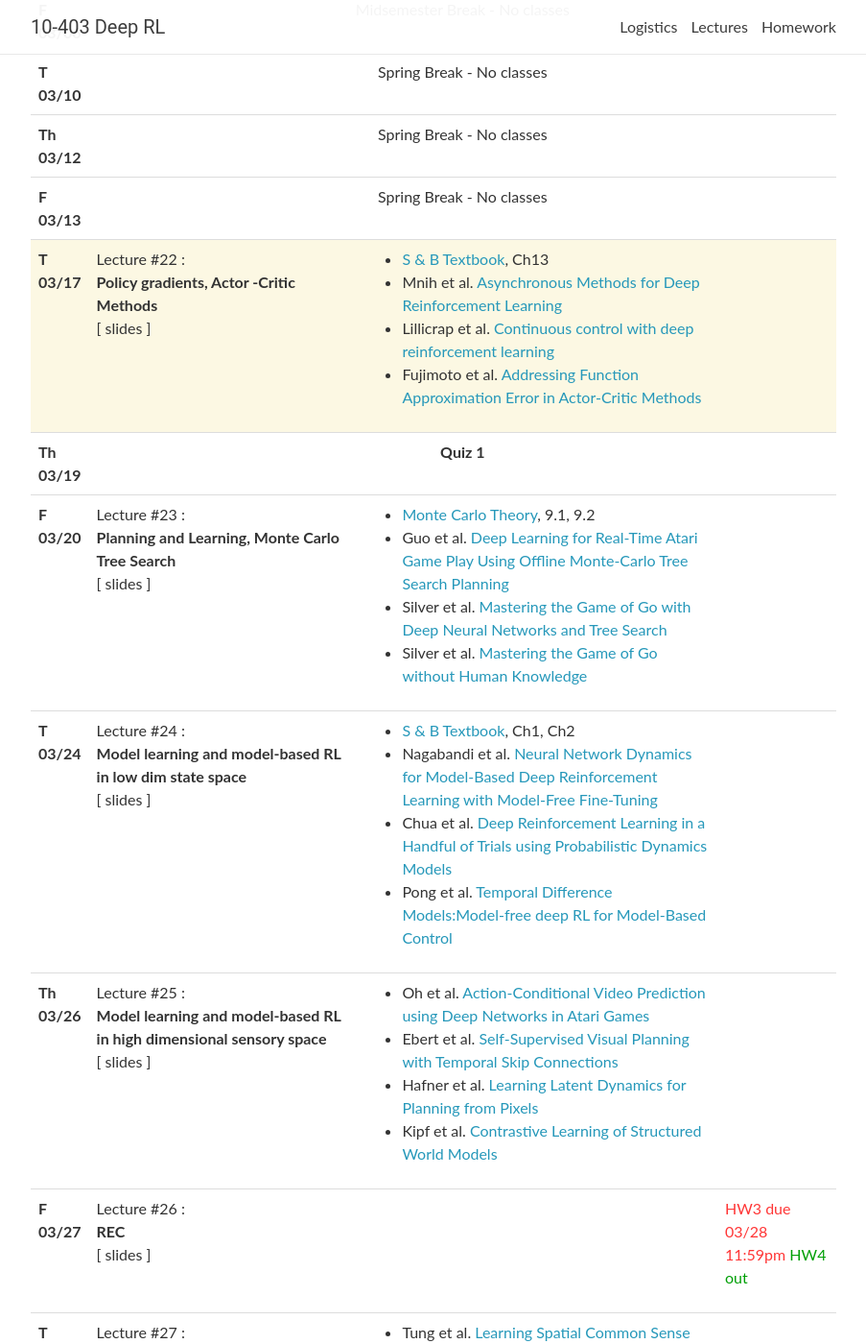
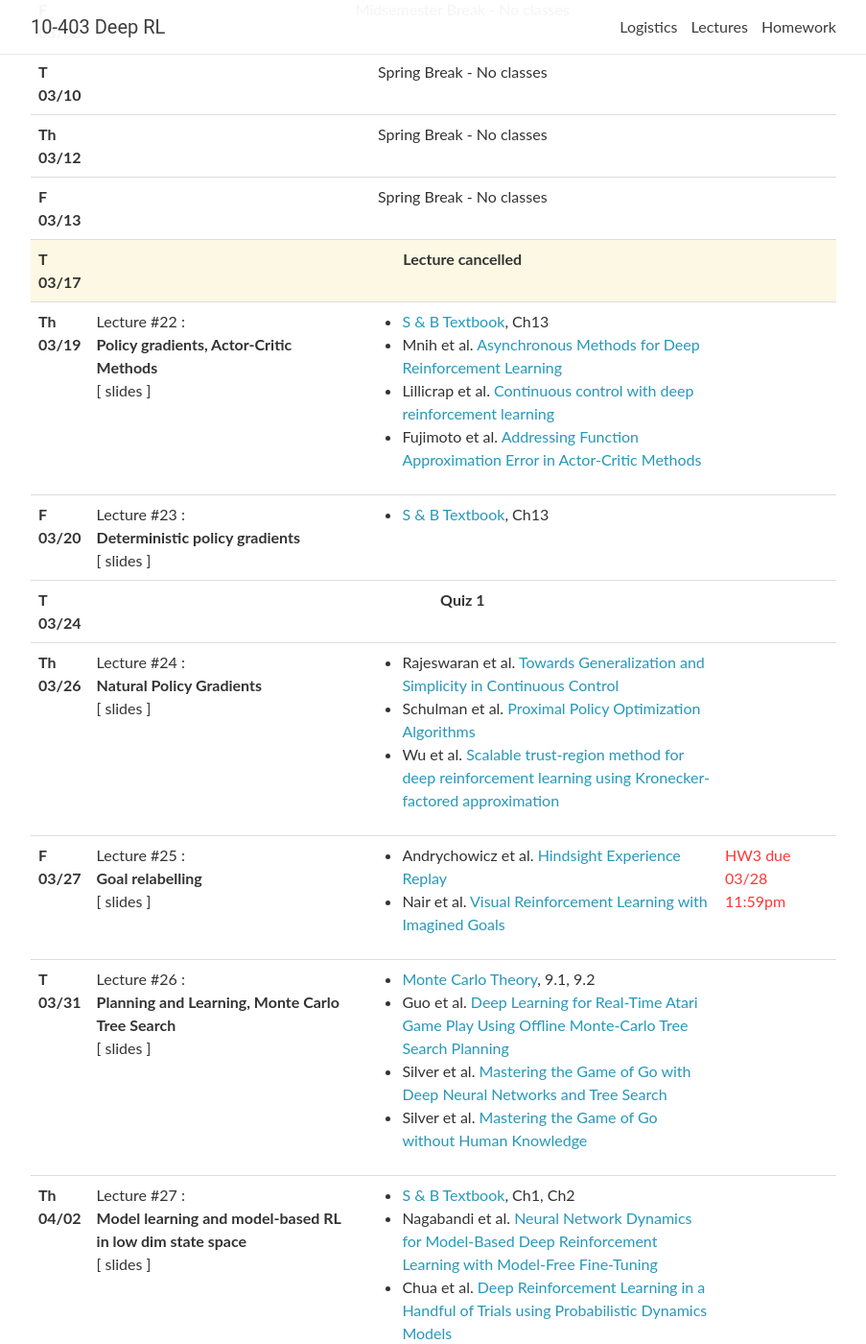
Before and after one commit to cmudeeprl/Spring202010403website, a Jekyll site: the page built from _pages/lectures.md, in a window 1280 px wide and 1400 px high, scrolled down 3295 px. Shown: the whole window at 96% size, without its empty margins (188-1091 px from the left). Built offline with Jekyll 4.4.1, drawn with Linux system fonts in a browser that asks for light colours; nearby versions of some CDN libraries; comment, search, counter and statistics services are not loaded; some of the changed text lies outside the part shown.

Commit message:
updated lectures post spring break

```diff
--- a/_data/lectures.yml
+++ b/_data/lectures.yml
@@ -295,18 +295,7 @@
 
 # ----------------------------- CONDUCTED --------------------------------------------------
 
-# - date: T 03/03
-#   lecturer:
-#   title: >
-#     <strong>Natural Policy Gradients, Proximal Policy Optimization</strong>
-#   # slides: https://cmudeeprl.github.io/Spring202010403website/assets/lectures/lecture_14.pdf
-#   # video: https://scs.hosted.panopto.com/Panopto/Pages/Viewer.aspx?id=47c40d4c-113b-4151-a407-aae60106ef6c
-#   notes:
-#   readings:
-#     - Rajeswaran et al. <a href="https://arxiv.org/pdf/1703.02660.pdf" target="_blank">Towards Generalization and Simplicity in Continuous Control</a>
-#     - Schulman et al. <a href="https://arxiv.org/abs/1707.06347" target="_blank">Proximal Policy Optimization Algorithms</a>
-#     - Wu et al. <a href="https://papers.nips.cc/paper/7112-scalable-trust-region-method-for-deep-reinforcement-learning-using-kronecker-factored-approximation.pdf" target="_blank">Scalable trust-region method for deep reinforcement learning using Kronecker-factored approximation</a>
-#   logistics:
+
 
 # - date: Th 03/05
 #   lecturer:
@@ -345,10 +334,18 @@
     Spring Break - No classes
   logistics:
 
+
 - date: T 03/17
   lecturer:
   title: >
-    <strong>Policy gradients, Actor -Critic Methods</strong>
+    <strong>Lecture cancelled</strong>
+  logistics:
+
+
+- date: Th 03/19
+  lecturer:
+  title: >
+    <strong>Policy gradients, Actor-Critic Methods</strong>
   # slides: https://cmudeeprl.github.io/Spring202010403website/assets/lectures/lecture11.pdf
   # video: https://scs.hosted.panopto.com/Panopto/Pages/Viewer.aspx?id=131de8e3-a760-4ff1-9802-aad80108eaa7
   notes:
@@ -360,39 +357,59 @@
   logistics:
 
 
-# - date: Th 03/19
-#   lecturer:
-#   title: >
-#     <strong>Deep Deterministic policy gradients and Goal Relabelling</strong>
-#   # slides: https://cmudeeprl.github.io/Spring202010403website/assets/lectures/lecture_12_1.pdf
-#   # slides2: https://cmudeeprl.github.io/Spring202010403website/assets/lectures/lecture_12_2.pdf
-#   # video: https://scs.hosted.panopto.com/Panopto/Pages/Viewer.aspx?id=4e7cbf9d-6e81-4e7b-9093-aad80108fb94
-#   notes:
-#   readings:
-#     - <a href="http://incompleteideas.net/book/RLbook2018.pdf" target="_blank">S & B Textbook</a>, Ch13
-#     - Andrychowicz et al. <a href="https://arxiv.org/abs/1707.01495" target="_blank">Hindsight Experience Replay</a>
-#     - Nair et al. <a href="https://arxiv.org/abs/1807.04742" target="_blank">Visual Reinforcement Learning with Imagined Goals</a>
-#   logistics:
-#     <span class="deadline"> Quiz 1 </span>
-
-
-- date: Th 03/19
+- date: F 03/20
   lecturer:
   title: >
-    <strong>Quiz 1</strong>
+    <strong>Deterministic policy gradients</strong>
   # slides: https://cmudeeprl.github.io/Spring202010403website/assets/lectures/lecture_12_1.pdf
   # slides2: https://cmudeeprl.github.io/Spring202010403website/assets/lectures/lecture_12_2.pdf
   # video: https://scs.hosted.panopto.com/Panopto/Pages/Viewer.aspx?id=4e7cbf9d-6e81-4e7b-9093-aad80108fb94
   notes:
   readings:
-    # - <a href="http://incompleteideas.net/book/RLbook2018.pdf" target="_blank">S & B Textbook</a>, Ch13
+    - <a href="http://incompleteideas.net/book/RLbook2018.pdf" target="_blank">S & B Textbook</a>, Ch13
     # - Andrychowicz et al. <a href="https://arxiv.org/abs/1707.01495" target="_blank">Hindsight Experience Replay</a>
     # - Nair et al. <a href="https://arxiv.org/abs/1807.04742" target="_blank">Visual Reinforcement Learning with Imagined Goals</a>
   logistics:
-    # <span class="deadline"> Quiz 1 </span>
 
 
-- date: F 03/20
+
+- date: T 03/24
+  lecturer:
+  title: >
+    <strong>Quiz 1</strong>
+  logistics:
+
+
+- date: Th 03/26
+  lecturer:
+  title: >
+    <strong>Natural Policy Gradients</strong>
+  # slides: https://cmudeeprl.github.io/Spring202010403website/assets/lectures/lecture_14.pdf
+  # video: https://scs.hosted.panopto.com/Panopto/Pages/Viewer.aspx?id=47c40d4c-113b-4151-a407-aae60106ef6c
+  notes:
+  readings:
+    - Rajeswaran et al. <a href="https://arxiv.org/pdf/1703.02660.pdf" target="_blank">Towards Generalization and Simplicity in Continuous Control</a>
+    - Schulman et al. <a href="https://arxiv.org/abs/1707.06347" target="_blank">Proximal Policy Optimization Algorithms</a>
+    - Wu et al. <a href="https://papers.nips.cc/paper/7112-scalable-trust-region-method-for-deep-reinforcement-learning-using-kronecker-factored-approximation.pdf" target="_blank">Scalable trust-region method for deep reinforcement learning using Kronecker-factored approximation</a>
+  logistics:
+
+
+
+- date: F 03/27
+  lecturer:
+  title: >
+    <strong>Goal relabelling</strong>
+  # slides: https://cmudeeprl.github.io/Spring202010403website/assets/lectures/lecture_13_1.pdf
+  # slides2: https://cmudeeprl.github.io/Spring202010403website/assets/lectures/lecture_13_2.pdf
+  # video: https://scs.hosted.panopto.com/Panopto/Pages/Viewer.aspx?id=8c186a7b-4ddd-4e44-83a8-aad801090aa3
+  notes:
+  readings:
+    - Andrychowicz et al. <a href="https://arxiv.org/abs/1707.01495" target="_blank">Hindsight Experience Replay</a>
+    - Nair et al. <a href="https://arxiv.org/abs/1807.04742" target="_blank">Visual Reinforcement Learning with Imagined Goals</a>
+  logistics:
+    <span class="deadline">HW3 due 03/28 11:59pm</span> <br>
+
+- date: T 03/31
   lecturer:
   title: >
     <strong>Planning and Learning, Monte Carlo Tree Search</strong>
@@ -420,25 +437,18 @@
 #   logistics:
 
 
-# - date: T 03/17
-#   lecturer:
-#   title: >
-#     <strong>Goal-conditioned policies, goal relabelling</strong>
-#   # slides: https://cmudeeprl.github.io/Spring202010403website/assets/lectures/lecture_13_1.pdf
-#   # slides2: https://cmudeeprl.github.io/Spring202010403website/assets/lectures/lecture_13_2.pdf
-#   # video: https://scs.hosted.panopto.com/Panopto/Pages/Viewer.aspx?id=8c186a7b-4ddd-4e44-83a8-aad801090aa3
-#   notes:
-#   readings:
-#     - Andrychowicz et al. <a href="https://arxiv.org/abs/1707.01495" target="_blank">Hindsight Experience Replay</a>
-#     - Nair et al. <a href="https://arxiv.org/abs/1807.04742" target="_blank">Visual Reinforcement Learning with Imagined Goals</a>
-#   logistics:
 
 
 
 
 
 
-- date: T 03/24
+
+
+
+
+
+- date: Th 04/02
   lecturer:
   title: >
     <strong>Model learning and model-based RL in low dim state space</strong>
@@ -452,7 +462,7 @@
     - Pong et al. <a href="https://arxiv.org/pdf/1802.09081.pdf" target="_blank">Temporal Difference Models:Model-free deep RL for Model-Based Control</a>
   logistics:
 
-- date: Th 03/26
+- date: F 04/03
   lecturer:
   title: >
     <strong>Model learning and model-based RL in high dimensional sensory space</strong>
@@ -465,17 +475,18 @@
     - Hafner et al. <a href="https://arxiv.org/pdf/1811.04551.pdf" target="_blank">Learning Latent Dynamics for Planning from Pixels</a>
     - Kipf et al. <a href="https://arxiv.org/abs/1911.12247" target="_blank">Contrastive Learning of Structured World Models</a>
   logistics:
+    <span class="event">HW4 out</span>
 
-- date: F 03/27
-  lecturer:
-  title: >
-    <strong>REC</strong>
-  notes:
-  readings:
-  logistics: <span class="deadline">HW3 due 03/28 11:59pm</span>
-      <span class="event">HW4 out</span>
+# - date: F 03/27
+#   lecturer:
+#   title: >
+#     <strong>REC</strong>
+#   notes:
+#   readings:
+#   logistics: <span class="deadline">HW3 due 03/28 11:59pm</span>
+#       <span class="event">HW4 out</span>
 
-- date: T 03/31
+- date: T 04/07
   lecturer:
   title: >
     <strong>Model learning and view-invariant control with 3D inverse graphics networks</strong>
@@ -487,7 +498,7 @@
     - Harley et al. <a href="https://arxiv.org/abs/1906.03764" target="_blank">Visual Representation Learning with 3D View-Contrastive Inverse Graphics Networks</a>
   logistics:
 
-- date: Th 04/02
+- date: Th 04/09
   lecturer:
   title: >
     <strong>Learning from demonstations and task rewards</strong>
@@ -502,15 +513,15 @@
     - Fujimoto et al. <a href="https://arxiv.org/abs/1812.02900" target="_blank">Off-Policy Deep Reinforcement Learning without Exploration</a>
   logistics:
 
-- date: F 04/03
-  lecturer:
-  title: >
-    <strong>REC: </strong>
-  notes:
-  readings:
-  logistics:
+# - date: F 04/03
+#   lecturer:
+#   title: >
+#     <strong>REC: </strong>
+#   notes:
+#   readings:
+#   logistics:
 
-- date: T 04/07
+- date: F 04/10
   lecturer:
   title: >
     <strong>iLQR, policy learning from imitating local controllers</strong>
@@ -521,7 +532,7 @@
     - Levine et al. <a href="https://graphics.stanford.edu/projects/gpspaper/gps_full.pdf" target="_blank">Guided Policy Search</a>
   logistics:
 
-- date: Th 04/09
+- date: T 04/14
   lecturer:
   title: >
     <strong>Curiosity-driven and map-driven exploration</strong>
@@ -537,15 +548,15 @@
   logistics: <span class="deadline">HW4 due</span>
     <span class="event">HW5 out</span>
 
-- date: F 04/10
-  lecturer:
-  title: >
-    <strong>REC: HW 5</strong>
-  notes:
-  readings:
-  logistics:
+# - date: F 04/10
+#   lecturer:
+#   title: >
+#     <strong>REC: HW 5</strong>
+#   notes:
+#   readings:
+#   logistics:
 
-- date: T 04/14
+- date: Th 04/16
   lecturer:
   title: >
     <strong>Learning from visual demonstations (visual imitation)</strong>
@@ -557,11 +568,11 @@
     - Pathak et al. <a href="https://arxiv.org/abs/1804.08606" target="_blank">Zero-Shot Visual Imitation</a>
   logistics:
 
-- date: Th 04/16
-  lecturer:
-  title: >
-    No classes
-  logistics:
+# - date: Th 04/16
+#   lecturer:
+#   title: >
+#     No classes
+#   logistics:
 
 - date: F 04/17
   lecturer:
@@ -569,7 +580,7 @@
     Spring Carnival - No classes
   logistics:
 
-- date: Th 04/21
+- date: T 04/21
   lecturer:
   title: >
     <strong>Generalization in RL, Sim2Real transfer</strong>
```
